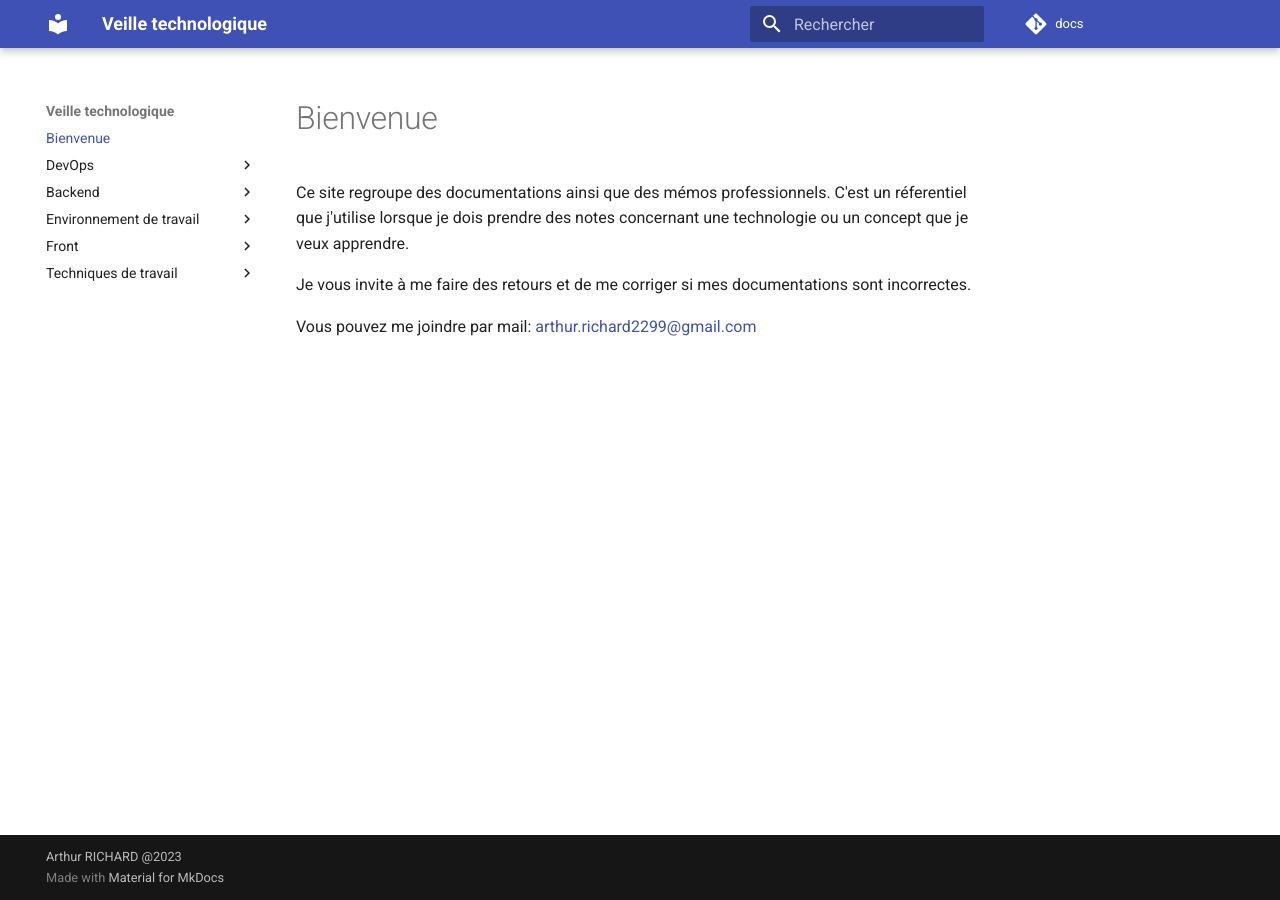
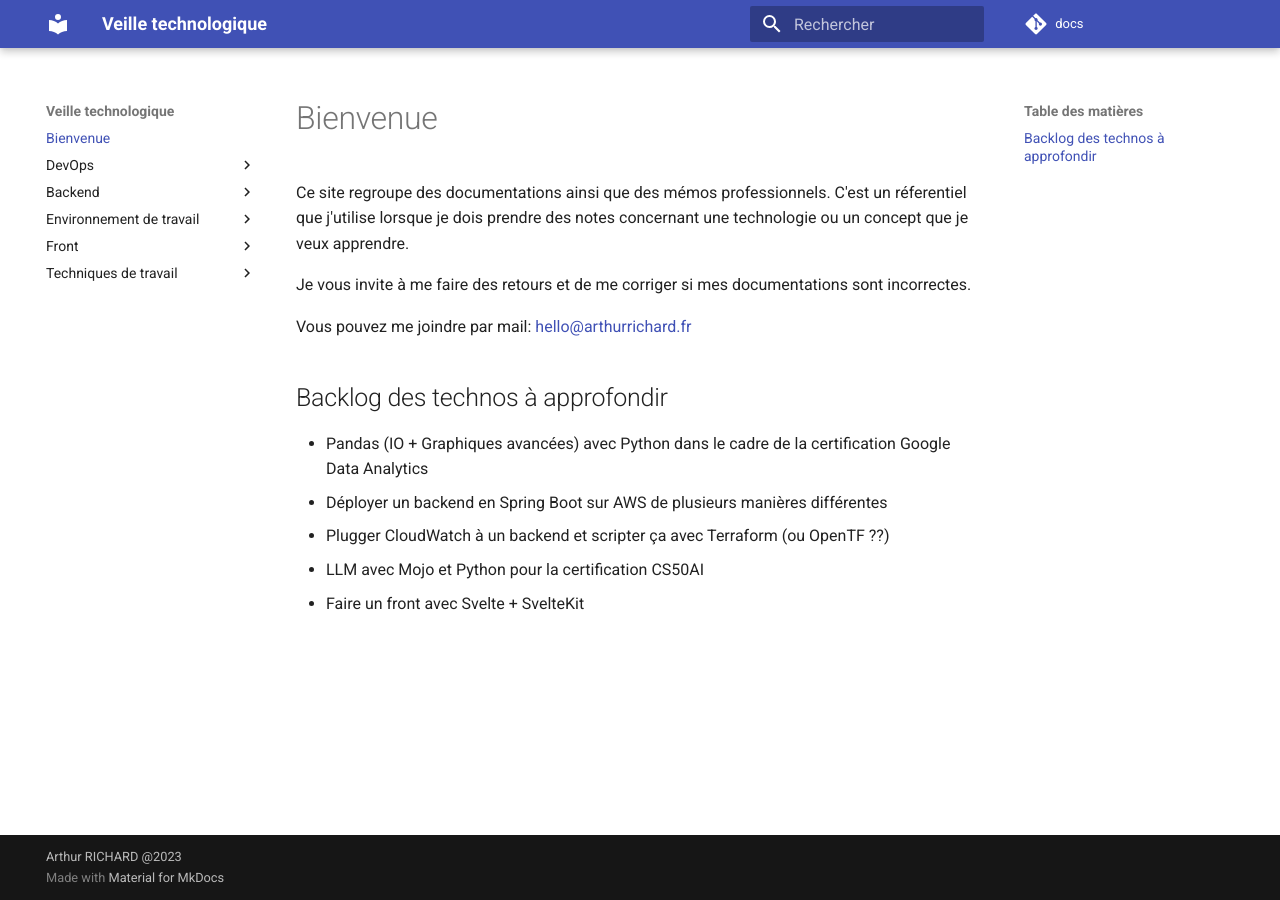
Before and after one commit to arthuRHD/docs, an MkDocs documentation site: the page built from docs/index.md, in a window 1280 px wide. Built offline with MkDocs 1.6.1 and Material for MkDocs 9.7.7, drawn with Linux system fonts in a browser that asks for light colours; comment, search, counter and statistics services are not loaded.

Commit message:
:memo: : adding a backlog todo list of things to try

```diff
--- a/docs/index.md
+++ b/docs/index.md
@@ -5,4 +5,12 @@ des notes concernant une technologie ou un concept que je veux apprendre.
 
 Je vous invite à me faire des retours et de me corriger si mes documentations sont incorrectes.
 
-Vous pouvez me joindre par mail: <arthur.richard2299@gmail.com>
+Vous pouvez me joindre par mail: <hello@arthurrichard.fr>
+
+## Backlog des technos à approfondir
+
+- Pandas (IO + Graphiques avancées) avec Python dans le cadre de la certification Google Data Analytics
+- Déployer un backend en Spring Boot sur AWS de plusieurs manières différentes
+- Plugger CloudWatch à un backend et scripter ça avec Terraform (ou OpenTF ??)
+- LLM avec Mojo et Python pour la certification CS50AI
+- Faire un front avec Svelte + SvelteKit
```
